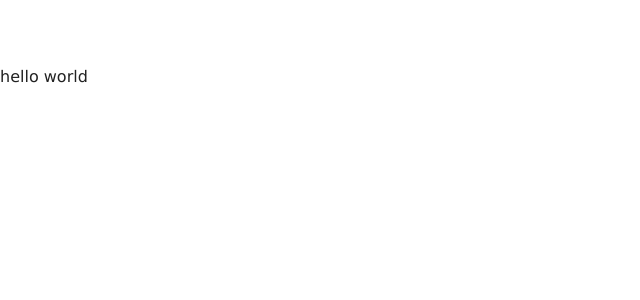
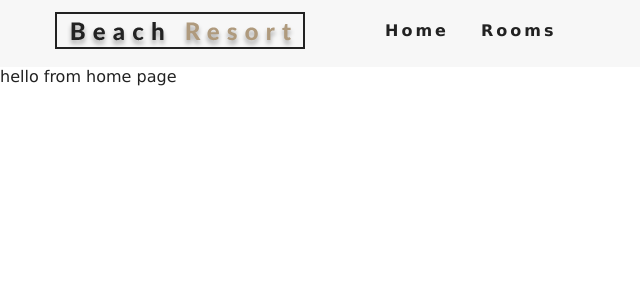
Before and after one commit to sagar-siwakoti/holiday-ui, a React (Create React App) app: page / in a window 1280 px wide. Shown: the top 300 px of the page, without its empty margins (0-640 px from the left). Built offline with nearby package versions, Linux system fonts and the light colour scheme.

Commit message:
-added navbar and header

```diff
--- a/src/App.js
+++ b/src/App.js
@@ -1,10 +1,24 @@
 import React from 'react';
-
+import Home from "./pages/Home";
+import Rooms from "./pages/Rooms";
+import SingleRoom from "./pages/SingleRoom";
+import Error from "./pages/Error";
+import {Route,Switch} from "react-router-dom";
+import NavBar from "./components/NavBar";
 
 import './App.css';
+
 function App() {
   return (
-    <> hello world</>
+    <>
+      <NavBar />
+      <Switch>
+        <Route exact path="/" component={Home}/>
+        <Route exact path="/rooms/" component={Rooms}/>
+        <Route exact path="/rooms/:slug" component={SingleRoom}/>
+        <Route component={Error} />
+      </Switch>
+    </>
   );
 }
 
--- /dev/null
+++ b/src/components/NavBar.jsx
@@ -0,0 +1,37 @@
+import React, {Component} from 'react';
+import logo from '../images/logo.svg';
+import {FaAlignRight} from "react-icons/fa";
+import {Link} from "react-router-dom";
+
+export default class NavBar extends Component {
+    state={
+        isOpen:false
+    };
+    handleToggle = () =>{
+        this.setState({isOpen:!this.state.isOpen});
+};
+    render() {
+        return (
+            <nav className="navbar">
+                <div className="nav-center">
+                    <div className="nav-header">
+                        <Link to="/">
+                            <img src={logo} alt="Holiday" />
+                        </Link>
+                        <button type="button" className="nav-btn" onClick={this.handleToggle}>
+                            <FaAlignRight className="nav-icon" />
+                        </button>
+                    </div>
+                    <ul className={this.state.isOpen?"nav-links show-nav" : "nav-links"}>
+                        <li>
+                            <Link to="/">Home</Link>
+                        </li>
+                        <li>
+                            <Link to="/rooms">Rooms</Link>
+                        </li>
+                    </ul>
+                </div>
+            </nav>
+        );
+    }
+}
--- a/src/index.js
+++ b/src/index.js
@@ -2,12 +2,13 @@
 import ReactDOM from 'react-dom';
 // import './index.css';
 import App from './App';
+import {BrowserRouter as Router} from "react-router-dom";
 import * as serviceWorker from './serviceWorker';
 
 ReactDOM.render(
-  <React.StrictMode>
-    <App />
-  </React.StrictMode>,
+    <Router>
+        <App />
+    </Router>,
   document.getElementById('root')
 );
 
```
